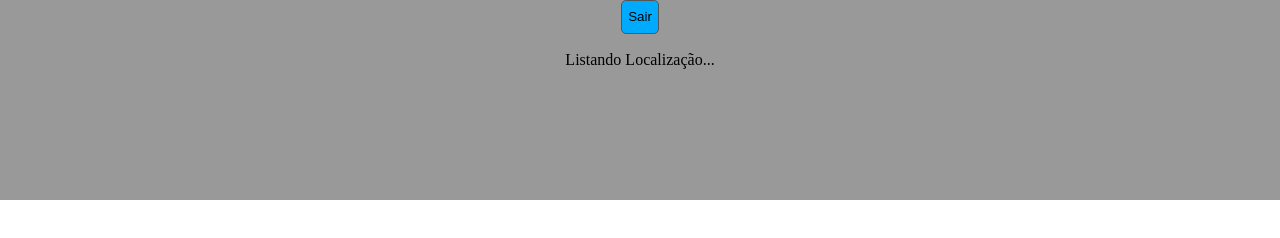
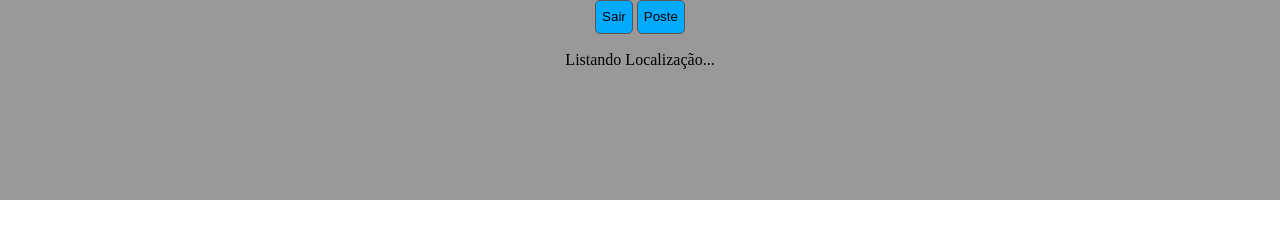
Before and after one commit to rafabasss/geo, a plain HTML site: page index.html in a window 1280 px wide. Drawn offline with Linux system fonts and the light colour scheme; some packages are replaced by stand-ins of ours.

Commit message:
mostrando posição no mapa e dropando poste

```diff
--- a/index.html
+++ b/index.html
@@ -79,7 +79,7 @@
 	function setPoint(){
 		p = new google.maps.Marker({
 										position : new google.maps.LatLng(lat,lng),
-										title: err,
+										title: ''+err,
 										icon: 'point.png'
 									});
 		p.setMap(map);
@@ -96,6 +96,7 @@
 	<div id="map"></div>
     <header>
 		<button onclick="navigator.app.exitApp()">Sair</button>
+		<button onclick="setPoint()">Poste</button>
 		<p id="geolocation">Listando Localização...</p>
     </header>
   </body>
```
